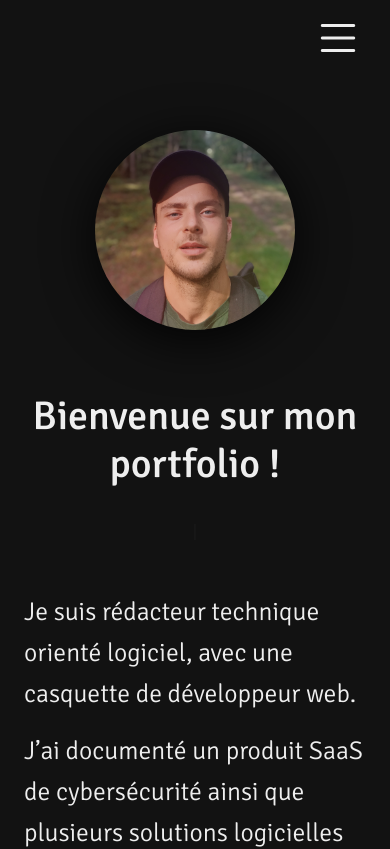
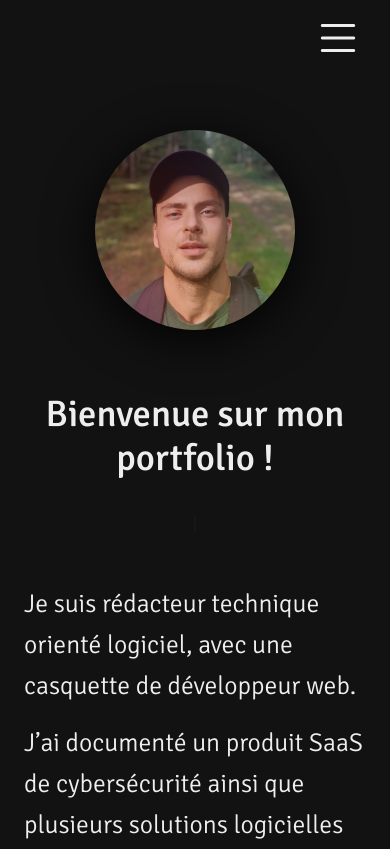
Before and after one commit to VictorDvs/Portfolio, a Vue app: page / in a window 390 px wide. Shown: the top 849 px of the page. Built offline with nearby package versions, Linux system fonts and the light colour scheme.

Commit message:
fix height and padding

```diff
--- a/src/assets/styles/_header.scss
+++ b/src/assets/styles/_header.scss
@@ -141,6 +141,7 @@
   .language-switcher {
     display: flex;
     gap: 10px;
+    padding-bottom: 7px;
   }
 
   /* Boutons de sélection de langue */
--- a/src/assets/styles/_home.scss
+++ b/src/assets/styles/_home.scss
@@ -21,7 +21,7 @@ a {
     padding-top: 110px;
     padding-bottom: 125px;
     background-color:  var(--background-color);
-    height: 100vh;
+    height: 100%;
     // min-height: 100%;
     // min-width: 100%;
   }
@@ -168,7 +168,7 @@ a {
       width: 95%;
     }
     #text-greetings {
-      font-size: 3em;
+      font-size: 2.8em;
       margin-bottom: 30px;
     }
     #text-body {
@@ -194,7 +194,7 @@ a {
       padding: 0 15px;
     }
     #text-greetings {
-      font-size: 2.5em;
+      font-size: 2.3em;
       line-height: 1.2;
     }
     #text-body {
```
